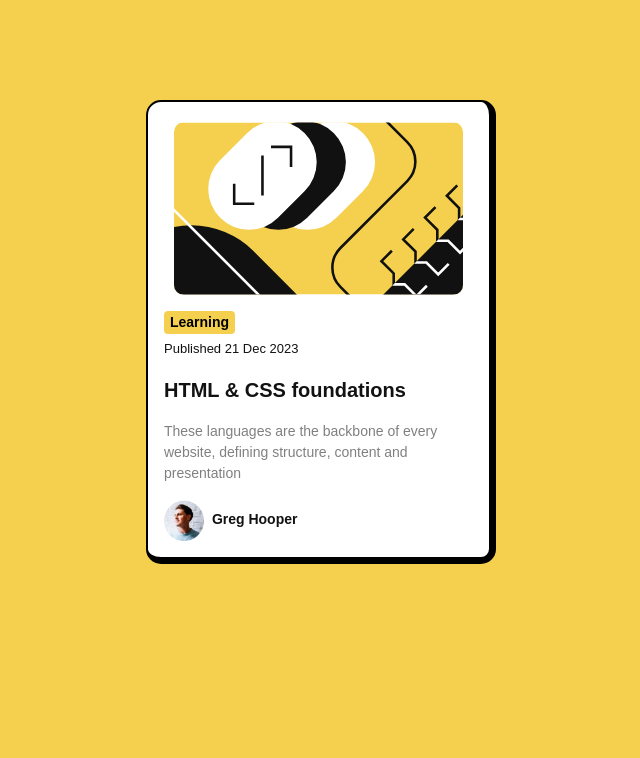
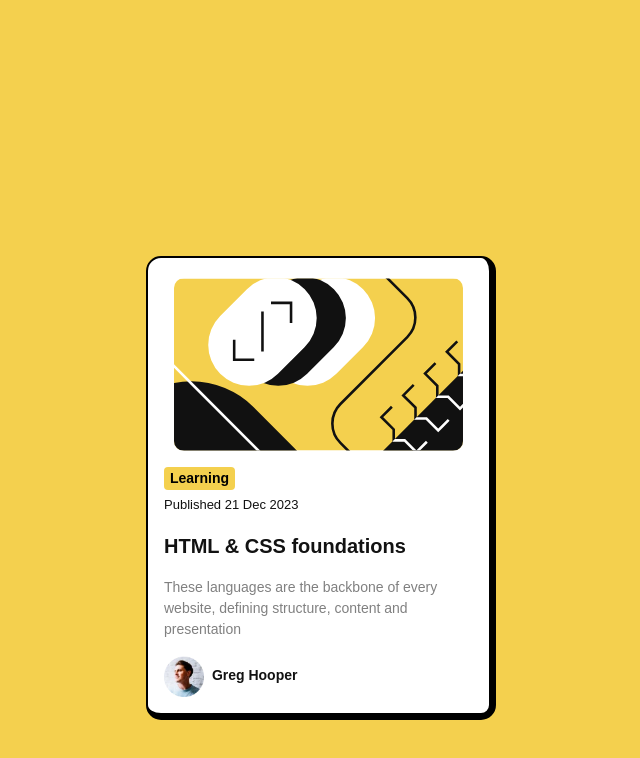
Before and after one commit to Roshan-moger/Roshan-Creative-Ventures, a plain HTML site: page blog-preview-card-main/index.html in a window 1280 px wide. Shown: the whole page, without its empty margins (319-959 px from the left). Drawn offline with nearby package versions, Linux system fonts and the light colour scheme.

Commit message:
Update index.html

```diff
--- a/blog-preview-card-main/index.html
+++ b/blog-preview-card-main/index.html
@@ -13,7 +13,7 @@
 
   body {
     display: flex;
-    margin-top: 100px;
+    margin-top: 20%;
     justify-content: center;
     align-items: center;
     font-family: 'Figtree', sans-serif;
```
